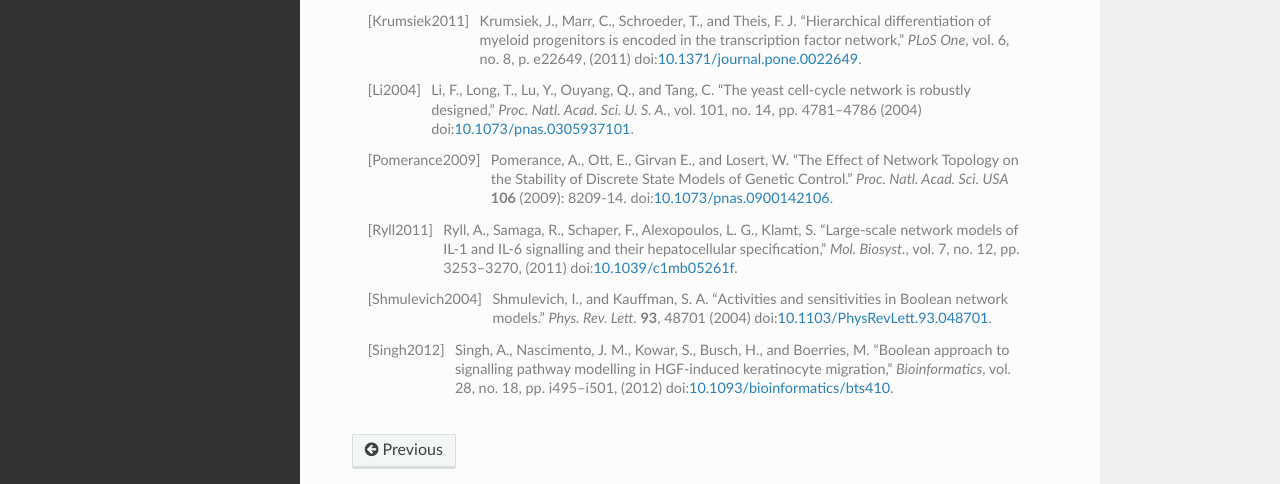
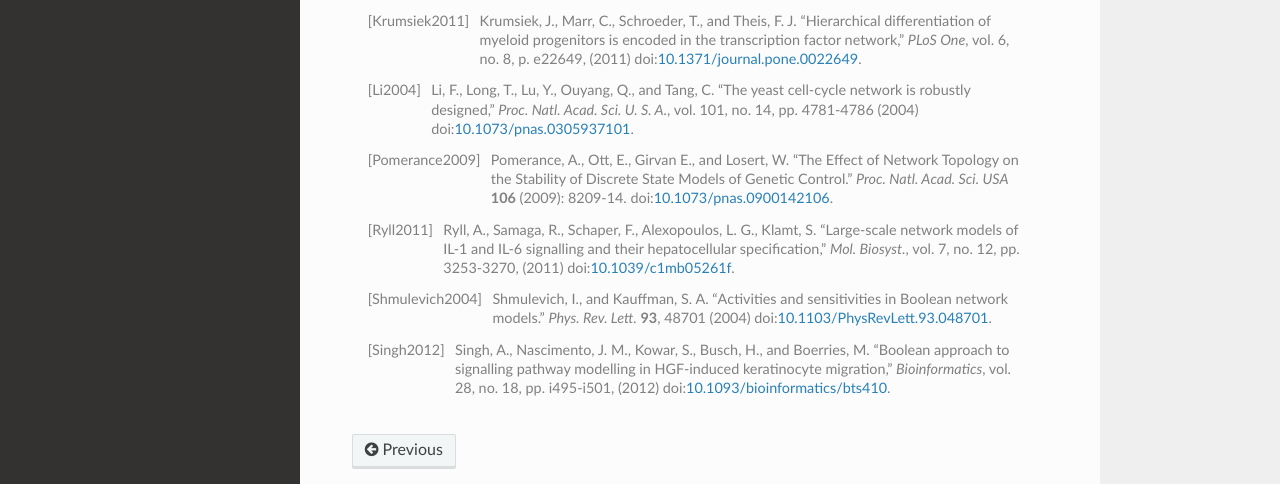
Before and after one commit to ELIFE-ASU/Neet, a Sphinx documentation site: the page built from docs/source/zrefs.rst, in a window 1280 px wide and 1100 px high. Shown: the part 477-961 px from the top of the window. Built offline with Sphinx 7.4.7 and the Read the Docs theme 2.0.0, drawn with Linux system fonts in a browser that asks for light colours.

Commit message:
:bug: Fix a unicode error under python2.7

```diff
--- a/docs/source/zrefs.rst
+++ b/docs/source/zrefs.rst
@@ -13,12 +13,12 @@
 
 .. [Krumsiek2011] Krumsiek, J., Marr, C., Schroeder, T., and Theis, F. J. "Hierarchical differentiation of myeloid progenitors is encoded in the transcription factor network," *PLoS One*, vol. 6, no. 8, p. e22649, (2011) doi:`10.1371/journal.pone.0022649 <https://dx.doi.org/10.1371/journal.pone.0022649>`_.
 
-.. [Li2004] Li, F., Long, T., Lu, Y., Ouyang, Q., and Tang, C. "The yeast cell-cycle network is robustly designed," *Proc. Natl. Acad. Sci. U. S. A.*, vol. 101, no. 14, pp. 4781–4786 (2004) doi:`10.1073/pnas.0305937101 <https://dx.doi.org/10.1073/pnas.0305937101>`_.
+.. [Li2004] Li, F., Long, T., Lu, Y., Ouyang, Q., and Tang, C. "The yeast cell-cycle network is robustly designed," *Proc. Natl. Acad. Sci. U. S. A.*, vol. 101, no. 14, pp. 4781-4786 (2004) doi:`10.1073/pnas.0305937101 <https://dx.doi.org/10.1073/pnas.0305937101>`_.
 
 .. [Pomerance2009] Pomerance, A., Ott, E., Girvan E., and Losert, W. "The Effect of Network Topology on the Stability of Discrete State Models of Genetic Control." *Proc. Natl. Acad. Sci. USA* **106** (2009): 8209-14. doi:`10.1073/pnas.0900142106 <https://dx.doi.org/10.1073/pnas.0900142106>`_.
 
-.. [Ryll2011] Ryll, A., Samaga, R., Schaper, F., Alexopoulos, L. G., Klamt, S. "Large-scale network models of IL-1 and IL-6 signalling and their hepatocellular specification," *Mol. Biosyst.*, vol. 7, no. 12, pp. 3253–3270, (2011) doi:`10.1039/c1mb05261f <https://dx.doi.org/10.1039/c1mb05261f>`_.
+.. [Ryll2011] Ryll, A., Samaga, R., Schaper, F., Alexopoulos, L. G., Klamt, S. "Large-scale network models of IL-1 and IL-6 signalling and their hepatocellular specification," *Mol. Biosyst.*, vol. 7, no. 12, pp. 3253-3270, (2011) doi:`10.1039/c1mb05261f <https://dx.doi.org/10.1039/c1mb05261f>`_.
 
 .. [Shmulevich2004] Shmulevich, I., and Kauffman, S. A. "Activities and sensitivities in Boolean network models." *Phys. Rev. Lett.* **93**, 48701 (2004) doi:`10.1103/PhysRevLett.93.048701 <https://dx.doi.org/10.1103/PhysRevLett.93.048701>`_.
 
-.. [Singh2012] Singh, A., Nascimento, J. M., Kowar, S., Busch, H., and Boerries, M. "Boolean approach to signalling pathway modelling in HGF-induced keratinocyte migration," *Bioinformatics*, vol. 28, no. 18, pp. i495–i501, (2012) doi:`10.1093/bioinformatics/bts410 <https://dx.doi.org/10.1093/bioinformatics/bts410>`_.
+.. [Singh2012] Singh, A., Nascimento, J. M., Kowar, S., Busch, H., and Boerries, M. "Boolean approach to signalling pathway modelling in HGF-induced keratinocyte migration," *Bioinformatics*, vol. 28, no. 18, pp. i495-i501, (2012) doi:`10.1093/bioinformatics/bts410 <https://dx.doi.org/10.1093/bioinformatics/bts410>`_.
```
Also changed, not shown: 1 other file.
